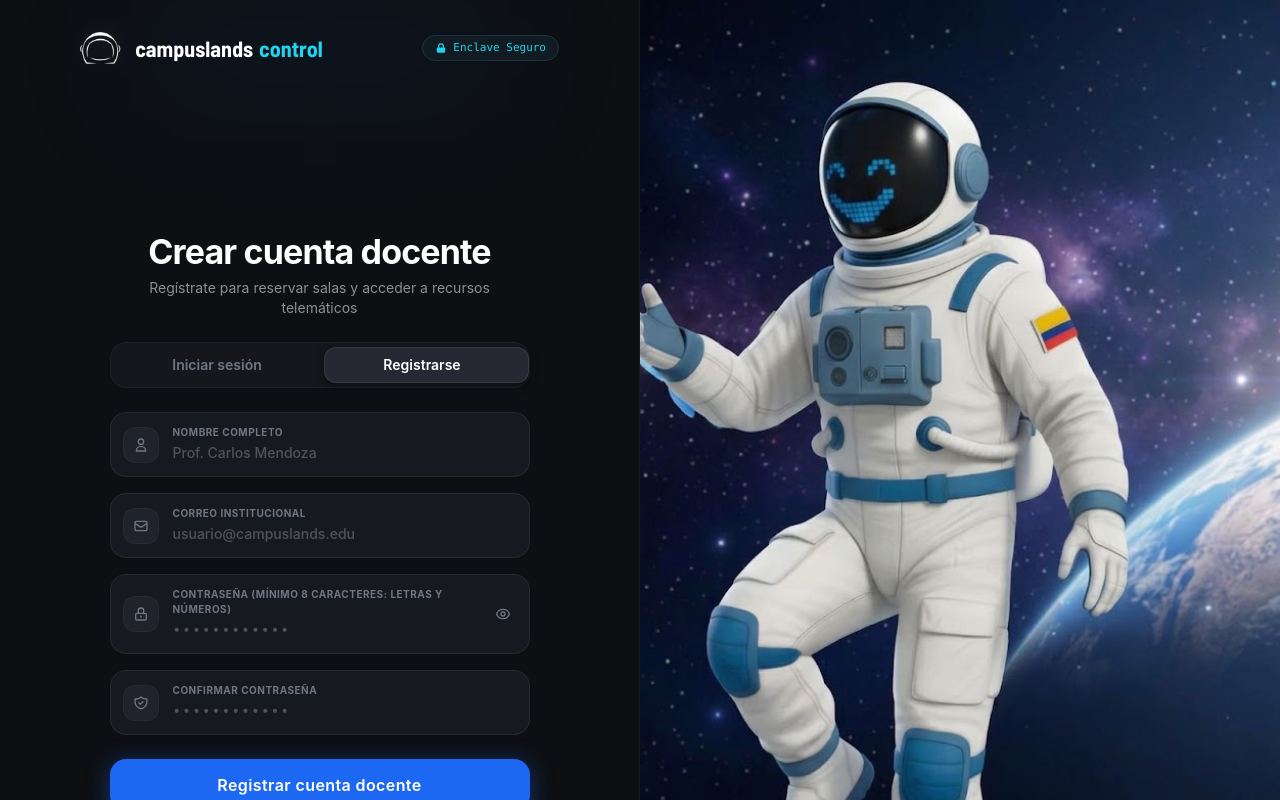
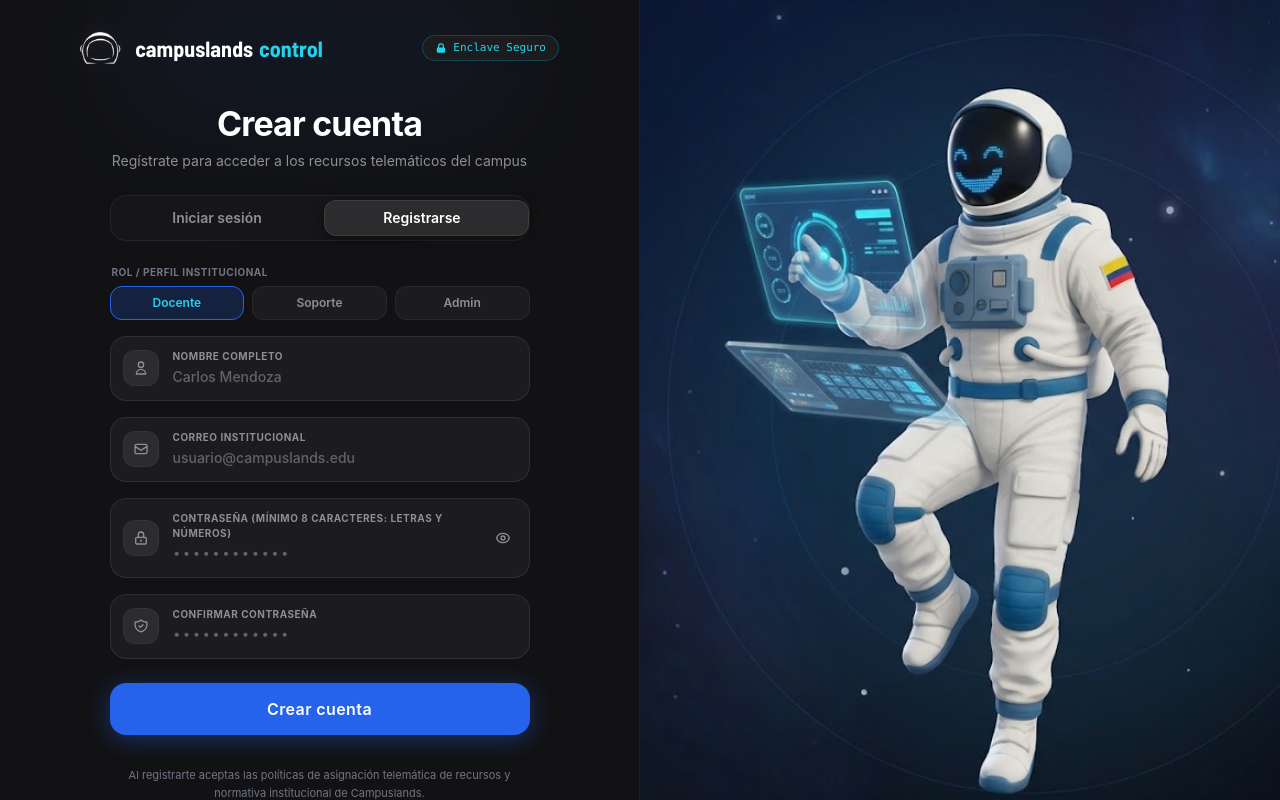
Before and after one commit to TuMinipeka/soluciones-rocket, a React (Vite) app in the folder frontend/: page /register in a window 1280 px wide. Shown: the top 800 px of the page. Built offline with nearby package versions, Linux system fonts and the light colour scheme; no server answers.

Commit message:
style: :art: ApplyDesignSystemPaletteAndNewAstronaut

```diff
--- a/frontend/index.html
+++ b/frontend/index.html
@@ -6,7 +6,7 @@
     <title>Campuslands Control | Gestión Operativa</title>
     <link rel="preconnect" href="https://fonts.googleapis.com">
     <link rel="preconnect" href="https://fonts.gstatic.com" crossorigin>
-    <link href="https://fonts.googleapis.com/css2?family=Barlow+Semi+Condensed:wght@700;800&display=swap" rel="stylesheet">
+    <link href="https://fonts.googleapis.com/css2?family=Barlow+Semi+Condensed:wght@700;800&family=Inter:wght@400;500;600;700&display=swap" rel="stylesheet">
   </head>
   <body>
     <div id="root"></div>
--- a/frontend/src/api/auth.js
+++ b/frontend/src/api/auth.js
@@ -19,11 +19,12 @@ export async function loginApi({ email, password }) {
  * Registro público de usuarios (HU-11 / HU-21)
  * Regla estricta: No se envía ningún rol desde el cliente. El backend asigna teacher.
  */
-export async function registerApi({ name, email, password }) {
+export async function registerApi({ name, email, password, role }) {
   const payload = {
     name: name?.trim(),
     email: email?.trim().toLowerCase(),
     password,
+    ...(role ? { role } : {}),
   }
   return api.post('/auth/register', payload)
 }
--- a/frontend/src/auth/AuthContext.jsx
+++ b/frontend/src/auth/AuthContext.jsx
@@ -86,11 +86,11 @@ export function AuthProvider({ children }) {
     }
   }
 
-  const register = async ({ name, email, password }) => {
+  const register = async ({ name, email, password, role }) => {
     setError(null)
     setIsLoading(true)
     try {
-      const result = await registerApi({ name, email, password })
+      const result = await registerApi({ name, email, password, role })
       // Tras el registro, intentar login directo si el backend no entrega token automático
       try {
         await login({ email, password })
--- a/frontend/src/pages/LoginPage.jsx
+++ b/frontend/src/pages/LoginPage.jsx
@@ -22,6 +22,7 @@ export default function LoginPage({ initialMode }) {
   const [mode, setMode] = useState(isRegisterPath ? 'register' : 'login')
 
   // Campos de formulario
+  const [roleType, setRoleType] = useState('teacher')
   const [name, setName] = useState('')
   const [email, setEmail] = useState('')
   const [password, setPassword] = useState('')
@@ -161,7 +162,7 @@ export default function LoginPage({ initialMode }) {
 
       setIsSubmitting(true)
       try {
-        await register({ name: cleanName, email: email.trim().toLowerCase(), password })
+        await register({ name: cleanName, email: email.trim().toLowerCase(), password, role: roleType })
         navigate(from, { replace: true })
       } catch (err) {
         setLocalError(err.message || 'Error al procesar el registro de la cuenta.')
@@ -172,13 +173,13 @@ export default function LoginPage({ initialMode }) {
   }
 
   return (
-    <div className="min-h-screen w-full flex flex-col lg:flex-row bg-[#08090b] text-[#e4e2e4] font-sans selection:bg-[#1d68f2] selection:text-white antialiased overflow-hidden">
+    <div className="min-h-screen w-full flex flex-col lg:flex-row bg-[#0e0e10] text-[#f5f5f7] font-sans selection:bg-[#2563eb] selection:text-white antialiased overflow-hidden">
       {/* ========================================================= */}
       {/* COLUMNA IZQUIERDA (50%): Formulario Campus Control        */}
       {/* ========================================================= */}
-      <div className="w-full lg:w-1/2 min-h-screen bg-[#0d0f12] border-r border-white/[0.04] flex flex-col justify-between px-6 py-8 sm:px-12 md:px-16 lg:px-12 xl:px-20 z-10 relative">
-        {/* Glow sutil en la parte superior */}
-        <div className="absolute top-0 left-1/2 -translate-x-1/2 w-[380px] h-[160px] bg-gradient-to-b from-[#1d68f2]/10 to-transparent blur-3xl pointer-events-none" />
+      <div className="w-full lg:w-1/2 min-h-screen bg-[#121214] border-r border-white/[0.06] flex flex-col justify-between px-6 py-8 sm:px-12 md:px-16 lg:px-12 xl:px-20 z-10 relative">
+        {/* Glow sutil en la parte superior con Primary #2563EB */}
+        <div className="absolute top-0 left-1/2 -translate-x-1/2 w-[380px] h-[160px] bg-gradient-to-b from-[#2563eb]/15 to-transparent blur-3xl pointer-events-none" />
 
         {/* Cabecera: Logo Oficial con Casco Astronauta y Badge Enclave */}
         <header className="flex items-center justify-between w-full mb-6 sm:mb-8 relative z-10">
@@ -198,7 +199,7 @@ export default function LoginPage({ initialMode }) {
             </div>
           </div>
 
-          <div className="inline-flex items-center gap-1.5 px-3 py-1 rounded-full bg-[#131b22] border border-[#1b3445] text-[11px] font-mono text-[#22d3ee] shadow-sm">
+          <div className="inline-flex items-center gap-1.5 px-3 py-1 rounded-full bg-[#1c1c1e] border border-[#0891b2]/35 text-[11px] font-mono text-[#22d3ee] shadow-sm">
             <svg className="w-3 h-3 text-[#22d3ee]" fill="currentColor" viewBox="0 0 20 20">
               <path fillRule="evenodd" d="M5 9V7a5 5 0 0110 0v2a2 2 0 012 2v5a2 2 0 01-2 2H5a2 2 0 01-2-2v-5a2 2 0 012-2zm8-2v2H7V7a3 3 0 016 0z" clipRule="evenodd" />
             </svg>
@@ -211,20 +212,20 @@ export default function LoginPage({ initialMode }) {
           {/* Título y Subtítulo con Transición Suave */}
           <div key={mode} className="text-center mb-6 animate-tab-fade">
             <h1 className="text-3xl sm:text-[34px] font-bold text-white tracking-tight">
-              {mode === 'login' ? 'Bienvenido de nuevo' : 'Crear cuenta docente'}
+              {mode === 'login' ? 'Bienvenido de nuevo' : 'Crear cuenta'}
             </h1>
             <p className="text-xs sm:text-sm text-[#8e8e93] mt-1.5 font-normal">
               {mode === 'login'
                 ? 'Ingresa tus credenciales para acceder a la plataforma'
-                : 'Regístrate para reservar salas y acceder a recursos telemáticos'}
+                : 'Regístrate para acceder a los recursos telemáticos del campus'}
             </p>
           </div>
 
           {/* Segmented Control iOS Dark con Pastilla Deslizante Física (Cero Parpadeo) */}
-          <div className="relative bg-[#15171d] p-1 rounded-2xl flex items-center mb-6 border border-white/[0.04] select-none">
+          <div className="relative bg-[#161618] p-1 rounded-2xl flex items-center mb-6 border border-white/[0.06] select-none">
             {/* Pastilla deslizante animada */}
             <div
-              className="absolute top-1 bottom-1 w-[calc(50%-4px)] rounded-xl bg-[#262933] border border-white/[0.08] shadow-[0_2px_8px_rgba(0,0,0,0.5)] transition-transform duration-300"
+              className="absolute top-1 bottom-1 w-[calc(50%-4px)] rounded-xl bg-[#2c2c2e] border border-white/[0.08] shadow-[0_2px_8px_rgba(0,0,0,0.5)] transition-transform duration-300"
               style={{
                 transform: mode === 'register' ? 'translateX(calc(100% + 4px))' : 'translateX(0px)',
                 transitionTimingFunction: 'cubic-bezier(0.16, 1, 0.3, 1)',
@@ -235,7 +236,7 @@ export default function LoginPage({ initialMode }) {
               type="button"
               onClick={() => handleModeSwitch('login')}
               className={`relative z-10 flex-1 py-2 text-xs sm:text-sm font-semibold text-center transition-colors duration-200 cursor-pointer ${
-                mode === 'login' ? 'text-white' : 'text-[#717684] hover:text-[#a1a1a6]'
+                mode === 'login' ? 'text-white' : 'text-[#8e8e93] hover:text-[#f5f5f7]'
               }`}
             >
               Iniciar sesión
@@ -244,7 +245,7 @@ export default function LoginPage({ initialMode }) {
               type="button"
               onClick={() => handleModeSwitch('register')}
               className={`relative z-10 flex-1 py-2 text-xs sm:text-sm font-semibold text-center transition-colors duration-200 cursor-pointer ${
-                mode === 'register' ? 'text-white' : 'text-[#717684] hover:text-[#a1a1a6]'
+                mode === 'register' ? 'text-white' : 'text-[#8e8e93] hover:text-[#f5f5f7]'
               }`}
             >
               Registrarse
@@ -265,6 +266,39 @@ export default function LoginPage({ initialMode }) {
 
           {/* Formulario */}
           <form onSubmit={handleSubmit} className="flex flex-col">
+            {/* Selector de Rol / Perfil Institucional (Docente / Soporte / Admin) */}
+            <div
+              className={`overflow-hidden transition-all duration-300 ease-out ${
+                mode === 'register'
+                  ? 'max-h-24 opacity-100 mb-4 transform translate-y-0'
+                  : 'max-h-0 opacity-0 mb-0 transform -translate-y-2 pointer-events-none'
+              }`}
+            >
+              <label className="block text-[10px] uppercase font-bold tracking-wider text-[#717684] mb-1.5 px-0.5">
+                ROL / PERFIL INSTITUCIONAL
+              </label>
+              <div className="grid grid-cols-3 gap-2">
+                {[
+                  { id: 'teacher', label: 'Docente' },
+                  { id: 'support', label: 'Soporte' },
+                  { id: 'admin', label: 'Admin' },
+                ].map((item) => (
+                  <button
+                    key={item.id}
+                    type="button"
+                    onClick={() => setRoleType(item.id)}
+                    className={`py-2 px-2 rounded-xl text-xs font-semibold border text-center transition-all cursor-pointer ${
+                      roleType === item.id
+                        ? 'bg-[#2563eb]/20 border-[#2563eb] text-[#22d3ee] shadow-sm'
+                        : 'bg-[#1c1c1e] border-white/[0.06] text-[#8e8e93] hover:text-[#f5f5f7]'
+                    }`}
+                  >
+                    {item.label}
+                  </button>
+                ))}
+              </div>
+            </div>
+
             {/* Campo Nombre Completo (Animado: se despliega suavemente en modo registro) */}
             <div
               className={`overflow-hidden transition-all duration-300 ease-out ${
@@ -273,14 +307,14 @@ export default function LoginPage({ initialMode }) {
                   : 'max-h-0 opacity-0 mb-0 transform -translate-y-2 pointer-events-none'
               }`}
             >
-              <div className="rounded-2xl border border-white/[0.07] focus-within:border-[#1d68f2] focus-within:ring-2 focus-within:ring-[#1d68f2]/30 focus-within:shadow-[0_0_15px_rgba(29,104,242,0.15)] bg-[#171920] transition-all duration-200 p-3 flex items-center gap-3.5">
-                <div className="w-9 h-9 rounded-xl bg-[#20232c] flex items-center justify-center text-[#717684] shrink-0 border border-white/[0.03]">
+              <div className="rounded-2xl border border-white/[0.08] focus-within:border-[#2563eb] focus-within:ring-2 focus-within:ring-[#2563eb]/25 focus-within:shadow-[0_0_15px_rgba(37,99,235,0.18)] bg-[#1c1c1e] transition-all duration-200 p-3 flex items-center gap-3.5">
+                <div className="w-9 h-9 rounded-xl bg-[#2c2c2e] flex items-center justify-center text-[#8e8e93] shrink-0 border border-white/[0.04]">
                   <svg className="w-4 h-4" fill="none" stroke="currentColor" viewBox="0 0 24 24">
                     <path strokeLinecap="round" strokeLinejoin="round" strokeWidth="2" d="M16 7a4 4 0 11-8 0 4 4 0 018 0zM12 14a7 7 0 00-7 7h14a7 7 0 00-7-7z" />
                   </svg>
                 </div>
                 <div className="flex-1 min-w-0">
-                  <label htmlFor="name" className="block text-[10px] uppercase font-bold tracking-wider text-[#717684]">
+                  <label htmlFor="name" className="block text-[10px] uppercase font-bold tracking-wider text-[#8e8e93]">
                     NOMBRE COMPLETO
                   </label>
                   <input
@@ -288,11 +322,11 @@ export default function LoginPage({ initialMode }) {
                     type="text"
                     maxLength={80}
                     autoComplete="name"
-                    placeholder="Prof. Carlos Mendoza"
+                    placeholder="Carlos Mendoza"
                     value={name}
                     onChange={handleNameChange}
                     disabled={isSubmitting}
-                    className="w-full bg-transparent text-sm text-[#f5f5f7] placeholder:text-[#52525b] font-medium focus:outline-none"
+                    className="w-full bg-transparent text-sm text-[#f5f5f7] placeholder:text-[#636366] font-medium focus:outline-none"
                   />
                 </div>
                 {name.trim().length >= 2 && (
@@ -304,14 +338,14 @@ export default function LoginPage({ initialMode }) {
             </div>
 
             {/* Input Correo */}
-            <div className="rounded-2xl border border-white/[0.07] focus-within:border-[#1d68f2] focus-within:ring-2 focus-within:ring-[#1d68f2]/30 focus-within:shadow-[0_0_15px_rgba(29,104,242,0.15)] bg-[#171920] transition-all duration-200 p-3 flex items-center gap-3.5 mb-4">
-              <div className="w-9 h-9 rounded-xl bg-[#20232c] flex items-center justify-center text-[#717684] shrink-0 border border-white/[0.03]">
+            <div className="rounded-2xl border border-white/[0.08] focus-within:border-[#2563eb] focus-within:ring-2 focus-within:ring-[#2563eb]/25 focus-within:shadow-[0_0_15px_rgba(37,99,235,0.18)] bg-[#1c1c1e] transition-all duration-200 p-3 flex items-center gap-3.5 mb-4">
+              <div className="w-9 h-9 rounded-xl bg-[#2c2c2e] flex items-center justify-center text-[#8e8e93] shrink-0 border border-white/[0.04]">
                 <svg className="w-4 h-4" fill="none" stroke="currentColor" viewBox="0 0 24 24">
                   <path strokeLinecap="round" strokeLinejoin="round" strokeWidth="2" d="M3 8l7.89 5.26a2 2 0 002.22 0L21 8M5 19h14a2 2 0 002-2V7a2 2 0 00-2-2H5a2 2 0 00-2 2v10a2 2 0 002 2z" />
                 </svg>
               </div>
               <div className="flex-1 min-w-0">
-                <label htmlFor="email" className="block text-[10px] uppercase font-bold tracking-wider text-[#717684]">
+                <label htmlFor="email" className="block text-[10px] uppercase font-bold tracking-wider text-[#8e8e93]">
                   CORREO INSTITUCIONAL
                 </label>
                 <input
@@ -324,7 +358,7 @@ export default function LoginPage({ initialMode }) {
                   value={email}
                   onChange={handleEmailChange}
                   disabled={isSubmitting}
-                  className="w-full bg-transparent text-sm text-[#f5f5f7] placeholder:text-[#52525b] font-medium focus:outline-none"
+                  className="w-full bg-transparent text-sm text-[#f5f5f7] placeholder:text-[#636366] font-medium focus:outline-none"
                 />
               </div>
               {isEmailValid && (
@@ -335,14 +369,14 @@ export default function LoginPage({ initialMode }) {
             </div>
 
             {/* Input Contraseña */}
-            <div className="rounded-2xl border border-white/[0.07] focus-within:border-[#1d68f2] focus-within:ring-2 focus-within:ring-[#1d68f2]/30 focus-within:shadow-[0_0_15px_rgba(29,104,242,0.15)] bg-[#171920] transition-all duration-200 p-3 flex items-center gap-3.5 mb-4">
-              <div className="w-9 h-9 rounded-xl bg-[#20232c] flex items-center justify-center text-[#717684] shrink-0 border border-white/[0.03]">
+            <div className="rounded-2xl border border-white/[0.08] focus-within:border-[#2563eb] focus-within:ring-2 focus-within:ring-[#2563eb]/25 focus-within:shadow-[0_0_15px_rgba(37,99,235,0.18)] bg-[#1c1c1e] transition-all duration-200 p-3 flex items-center gap-3.5 mb-4">
+              <div className="w-9 h-9 rounded-xl bg-[#2c2c2e] flex items-center justify-center text-[#8e8e93] shrink-0 border border-white/[0.04]">
                 <svg className="w-4 h-4" fill="none" stroke="currentColor" viewBox="0 0 24 24">
                   <path strokeLinecap="round" strokeLinejoin="round" strokeWidth="2" d="M12 15v2m-6 4h12a2 2 0 002-2v-6a2 2 0 00-2-2H6a2 2 0 00-2 2v6a2 2 0 002 2zm10-10V7a4 4 0 00-8 0v4h8z" />
                 </svg>
               </div>
               <div className="flex-1 min-w-0">
-                <label htmlFor="password" className="block text-[10px] uppercase font-bold tracking-wider text-[#717684]">
+                <label htmlFor="password" className="block text-[10px] uppercase font-bold tracking-wider text-[#8e8e93]">
                   {mode === 'register' ? 'CONTRASEÑA (MÍNIMO 8 CARACTERES: LETRAS Y NÚMEROS)' : 'CONTRASEÑA'}
                 </label>
                 <input
@@ -355,7 +389,7 @@ export default function LoginPage({ initialMode }) {
                   value={password}
                   onChange={handlePasswordChange}
                   disabled={isSubmitting}
-                  className="w-full bg-transparent text-sm text-[#f5f5f7] placeholder:text-[#52525b] font-mono tracking-widest focus:outline-none"
+                  className="w-full bg-transparent text-sm text-[#f5f5f7] placeholder:text-[#636366] font-mono tracking-widest focus:outline-none"
                 />
               </div>
               {mode === 'register' && isPasswordSecure && (
@@ -366,7 +400,7 @@ export default function LoginPage({ initialMode }) {
               <button
                 type="button"
                 onClick={() => setShowPassword(!showPassword)}
-                className="text-[#717684] hover:text-white p-1.5 transition-all duration-150 active:scale-90 cursor-pointer"
+                className="text-[#8e8e93] hover:text-white p-1.5 transition-all duration-150 active:scale-90 cursor-pointer"
                 aria-label="Alternar visibilidad"
               >
                 <svg className="w-4 h-4" fill="none" stroke="currentColor" viewBox="0 0 24 24">
@@ -387,14 +421,14 @@ export default function LoginPage({ initialMode }) {
                   : 'max-h-0 opacity-0 mb-0 transform -translate-y-2 pointer-events-none'
               }`}
             >
-              <div className="rounded-2xl border border-white/[0.07] focus-within:border-[#1d68f2] focus-within:ring-2 focus-within:ring-[#1d68f2]/30 focus-within:shadow-[0_0_15px_rgba(29,104,242,0.15)] bg-[#171920] transition-all duration-200 p-3 flex items-center gap-3.5 mb-2">
-                <div className="w-9 h-9 rounded-xl bg-[#20232c] flex items-center justify-center text-[#717684] shrink-0 border border-white/[0.03]">
+              <div className="rounded-2xl border border-white/[0.08] focus-within:border-[#2563eb] focus-within:ring-2 focus-within:ring-[#2563eb]/25 focus-within:shadow-[0_0_15px_rgba(37,99,235,0.18)] bg-[#1c1c1e] transition-all duration-200 p-3 flex items-center gap-3.5 mb-2">
+                <div className="w-9 h-9 rounded-xl bg-[#2c2c2e] flex items-center justify-center text-[#8e8e93] shrink-0 border border-white/[0.04]">
                   <svg className="w-4 h-4" fill="none" stroke="currentColor" viewBox="0 0 24 24">
                     <path strokeLinecap="round" strokeLinejoin="round" strokeWidth="2" d="M9 12l2 2 4-4m5.618-4.016A11.955 11.955 0 0112 2.944a11.955 11.955 0 01-8.618 3.04A12.02 12.02 0 003 9c0 5.591 3.824 10.29 9 11.622 5.176-1.332 9-6.03 9-11.622 0-1.042-.133-2.052-.382-3.016z" />
                   </svg>
                 </div>
                 <div className="flex-1 min-w-0">
-                  <label htmlFor="confirmPassword" className="block text-[10px] uppercase font-bold tracking-wider text-[#717684]">
+                  <label htmlFor="confirmPassword" className="block text-[10px] uppercase font-bold tracking-wider text-[#8e8e93]">
                     CONFIRMAR CONTRASEÑA
                   </label>
                   <input
@@ -406,7 +440,7 @@ export default function LoginPage({ initialMode }) {
                     value={confirmPassword}
                     onChange={handleConfirmPasswordChange}
                     disabled={isSubmitting}
-                    className="w-full bg-transparent text-sm text-[#f5f5f7] placeholder:text-[#52525b] font-mono tracking-widest focus:outline-none"
+                    className="w-full bg-transparent text-sm text-[#f5f5f7] placeholder:text-[#636366] font-mono tracking-widest focus:outline-none"
                   />
                 </div>
                 {passwordsMatch && (
@@ -420,10 +454,10 @@ export default function LoginPage({ initialMode }) {
             {/* Checklist sutil de requisitos de contraseña en tiempo real */}
             {mode === 'register' && password.length > 0 && (
               <div className="flex flex-wrap items-center gap-x-3 gap-y-1 text-[11px] mb-3 px-1">
-                <span className={`inline-flex items-center gap-1 ${hasMinLength ? 'text-[#30d158] font-medium' : 'text-[#717684]'}`}>
+                <span className={`inline-flex items-center gap-1 ${hasMinLength ? 'text-[#30d158] font-medium' : 'text-[#8e8e93]'}`}>
                   <span>{hasMinLength ? '✓' : '•'}</span> 8+ caracteres
                 </span>
-                <span className={`inline-flex items-center gap-1 ${hasLetter && hasNumber ? 'text-[#30d158] font-medium' : 'text-[#717684]'}`}>
+                <span className={`inline-flex items-center gap-1 ${hasLetter && hasNumber ? 'text-[#30d158] font-medium' : 'text-[#8e8e93]'}`}>
                   <span>{hasLetter && hasNumber ? '✓' : '•'}</span> Letras y números
                 </span>
                 {confirmPassword.length > 0 && (
@@ -445,7 +479,7 @@ export default function LoginPage({ initialMode }) {
               <div className="flex items-center justify-between py-1 px-0.5 select-none">
                 <span
                   onClick={() => setRememberMe(!rememberMe)}
-                  className="text-xs sm:text-sm text-[#a1a1a6] font-medium cursor-pointer transition-colors hover:text-white"
+                  className="text-xs sm:text-sm text-[#8e8e93] font-medium cursor-pointer transition-colors hover:text-white"
                 >
                   Recordar este equipo
                 </span>
@@ -455,7 +489,7 @@ export default function LoginPage({ initialMode }) {
                   aria-checked={rememberMe}
                   onClick={() => setRememberMe(!rememberMe)}
                   className={`w-[48px] h-[28px] rounded-full p-0.5 transition-colors duration-200 focus:outline-none cursor-pointer ${
-                    rememberMe ? 'bg-[#1d68f2]' : 'bg-[#2b2d35]'
+                    rememberMe ? 'bg-[#2563eb]' : 'bg-[#2c2c2e]'
                   }`}
                 >
                   <span
@@ -472,7 +506,7 @@ export default function LoginPage({ initialMode }) {
               <button
                 type="submit"
                 disabled={isSubmitting}
-                className="w-full py-3.5 px-6 rounded-2xl bg-[#1d68f2] hover:bg-[#1558d6] active:scale-[0.98] text-white font-semibold text-sm sm:text-base tracking-wide shadow-[0_4px_24px_rgba(29,104,242,0.45)] hover:shadow-[0_6px_28px_rgba(29,104,242,0.6)] transition-all duration-200 flex items-center justify-center gap-2 cursor-pointer disabled:opacity-60"
+                className="w-full py-3.5 px-6 rounded-2xl bg-[#2563eb] hover:bg-[#1d4ed8] active:scale-[0.98] text-white font-semibold text-sm sm:text-base tracking-wide shadow-[0_4px_24px_rgba(37,99,235,0.4)] hover:shadow-[0_6px_28px_rgba(37,99,235,0.6)] transition-all duration-200 flex items-center justify-center gap-2 cursor-pointer disabled:opacity-60"
               >
                 {isSubmitting ? (
                   <>
@@ -484,7 +518,7 @@ export default function LoginPage({ initialMode }) {
                   </>
                 ) : (
                   <span key={mode} className="animate-tab-fade inline-block">
-                    {mode === 'login' ? 'Iniciar sesión' : 'Registrar cuenta docente'}
+                    {mode === 'login' ? 'Iniciar sesión' : 'Crear cuenta'}
                   </span>
                 )}
               </button>
--- a/frontend/src/pages/RegisterPage.jsx
+++ b/frontend/src/pages/RegisterPage.jsx
@@ -1,5 +1,5 @@
 /**
- * Página: Registro de Usuario Docente (HU-11, HU-21)
+ * Página: Registro de Usuario Institucional (Docente / Soporte / Admin) (HU-11, HU-21)
  * Reutiliza el componente unificado de autenticación con modo inicial 'register'.
  * Permite alternancia física fluida entre login y registro con cero parpadeo.
  * Responsable: GUERRA
--- a/frontend/src/styles.css
+++ b/frontend/src/styles.css
@@ -1,5 +1,16 @@
-@import url('https://fonts.googleapis.com/css2?family=Barlow+Semi+Condensed:wght@700;800&display=swap');
+@import url('https://fonts.googleapis.com/css2?family=Barlow+Semi+Condensed:wght@700;800&family=Inter:wght@400;500;600;700&display=swap');
 @import "tailwindcss";
+
+:root {
+  /* Paleta Oficial Campus Control Design System */
+  --color-primary: #2563eb;
+  --color-secondary: #0891b2;
+  --color-tertiary: #22d3ee;
+  --color-neutral: #1c1c1e;
+  --color-neutral-elevated: #2c2c2e;
+  --color-neutral-border: #3a3a3c;
+  --color-bg: #0e0e10;
+}
 
 .font-brand {
   font-family: 'Barlow Semi Condensed', -apple-system, BlinkMacSystemFont, sans-serif;
@@ -17,8 +28,8 @@
   body {
     min-width: 320px;
     background-color: #0e0e10;
-    color: #e4e2e4;
-    font-family: -apple-system, BlinkMacSystemFont, "SF Pro Display", "SF Pro Text", "Inter", "Segoe UI", Roboto, sans-serif;
+    color: #f5f5f7;
+    font-family: "Inter", -apple-system, BlinkMacSystemFont, "Segoe UI", Roboto, sans-serif;
   }
 
   ::selection {
```
Also changed, not shown: frontend/public/astronaut_cover.jpg.
